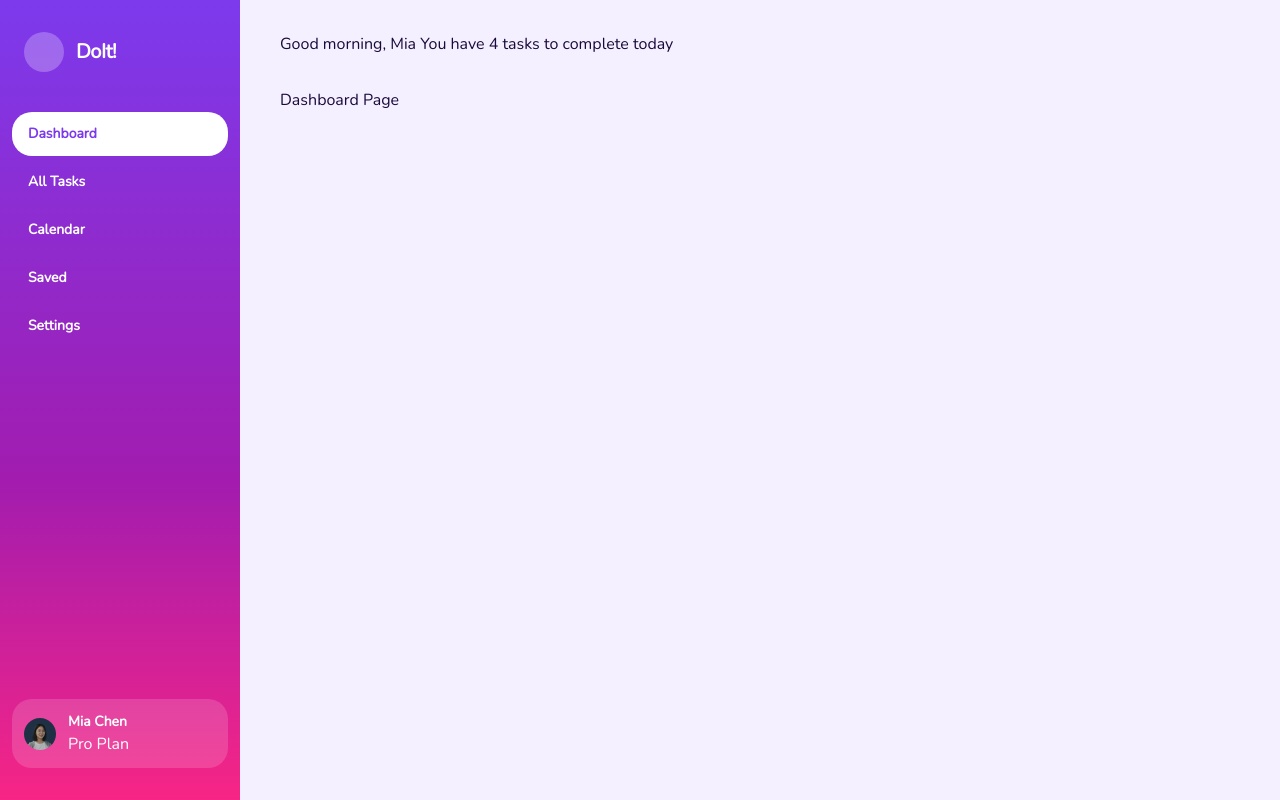
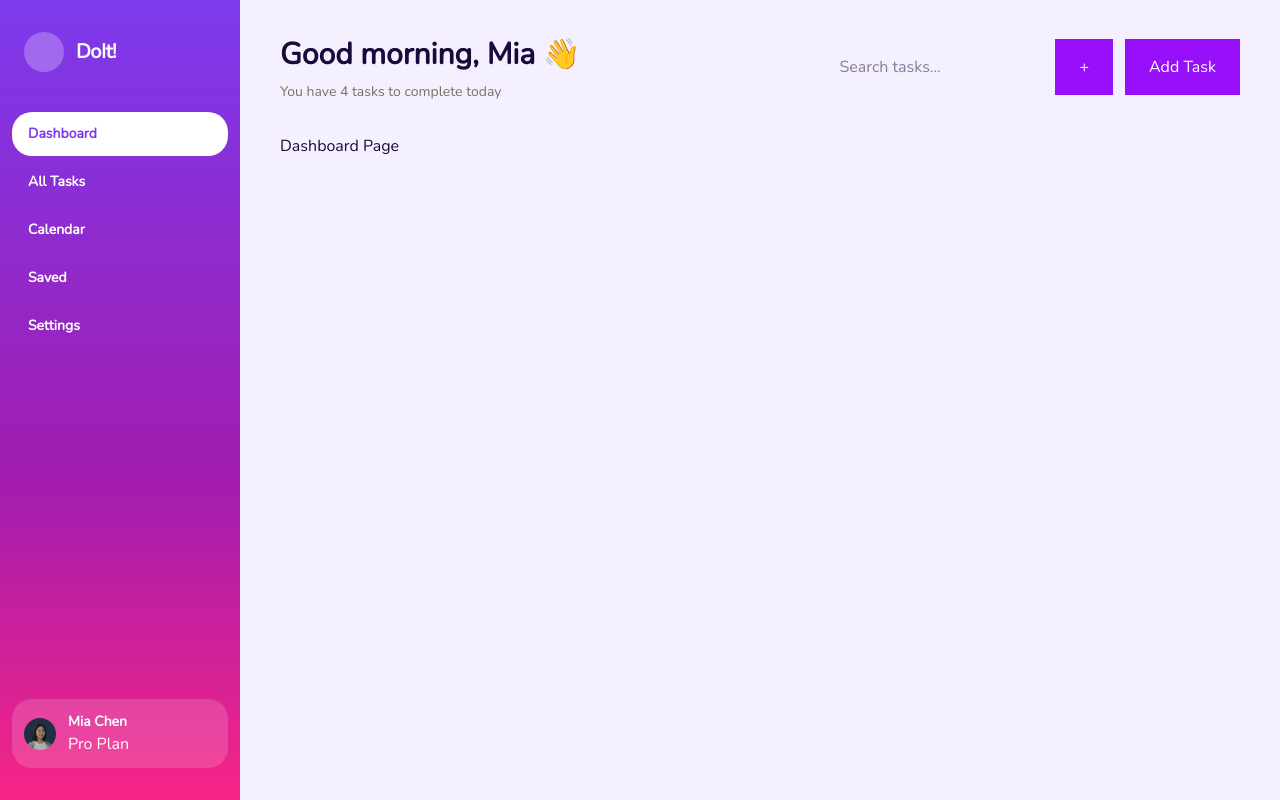
Before and after one commit to shuanvita/todo-list-vue, a Vue app: page / in a window 1280 px wide. Built offline with nearby package versions, Linux system fonts and the light colour scheme.

Commit message:
Dev header

```diff
--- a/src/app/routes/index.ts
+++ b/src/app/routes/index.ts
@@ -5,7 +5,7 @@ const routes = [
     name: 'dashboard',
     path: '/',
     component: () => import('@/pages/dashboard'),
-    meta: { title: 'Good morning, Mia', subtitle: 'You have 4 tasks to complete today' },
+    meta: { title: 'Good morning, Mia 👋', subtitle: 'You have 4 tasks to complete today' },
   },
   {
     name: 'tasks',
--- a/src/widgets/theHeader/ui/TheHeader.vue
+++ b/src/widgets/theHeader/ui/TheHeader.vue
@@ -1,13 +1,21 @@
 <script setup lang="ts">
+import VButton from '@/shared/ui/VButton/VButton.vue'
 import { useRoute } from 'vue-router'
 
 const router = useRoute()
 </script>
 
 <template>
-  <header>
-    {{ router.meta.title }}
-    {{ router.meta.subtitle }}
+  <header class="flex items-center justify-between gap-3">
+    <div>
+      <h2 class="mb-1 text-[30px] font-bold">{{ router.meta.title }}</h2>
+      <div class="text-foreground-muted text-[14px]">{{ router.meta.subtitle }}</div>
+    </div>
+    <div class="flex items-center justify-between gap-3">
+      <input placeholder="Search tasks..." type="text" />
+      <VButton>+</VButton>
+      <VButton>Add Task</VButton>
+    </div>
   </header>
 </template>
 
```
